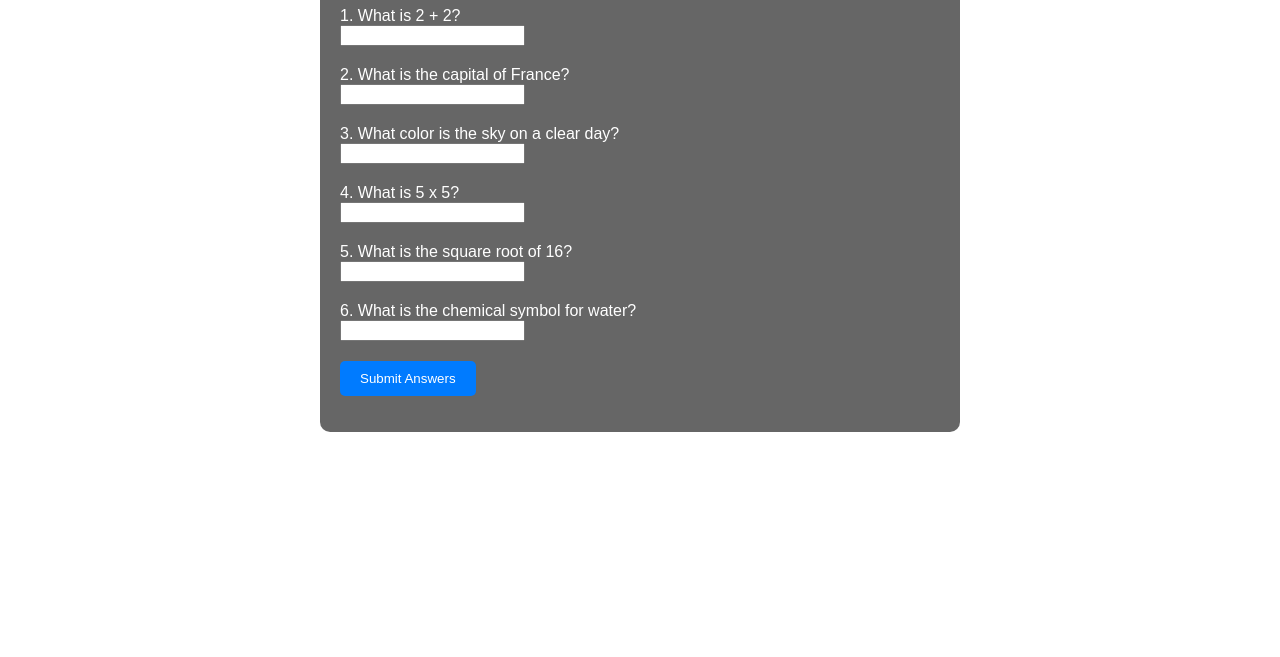
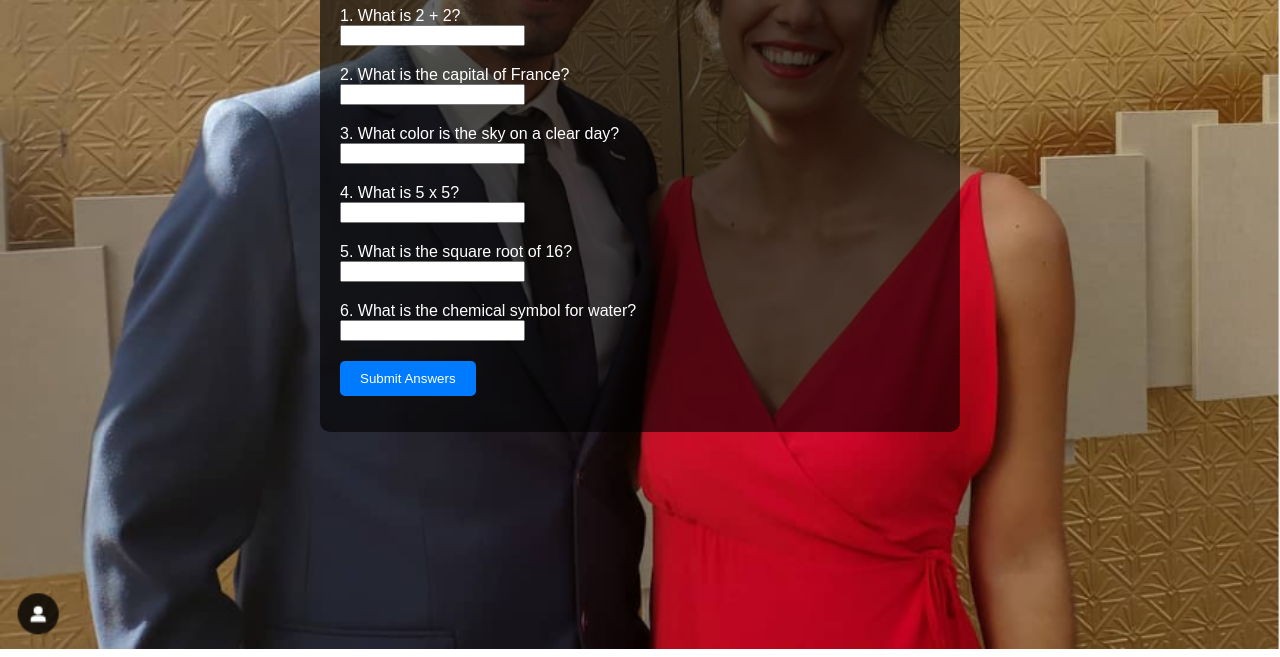
Before and after one commit to automationagile/luaDeMel, a website: page index.html in a window 1280 px wide. Shown: the part 143-800 px from the top of the page. Drawn offline with Linux system fonts and the light colour scheme; the site is published under a folder, as on GitHub Pages, so addresses that start at the root find nothing.

Commit message:
add image

```diff
--- a/index.html
+++ b/index.html
@@ -9,7 +9,7 @@
       font-family: Arial, sans-serif;
       margin: 0;
       padding: 0;
-      background-image: url('/background.png'); /* Image path */
+      background-image: url('public/background.png'); /* Image path */
       background-size: cover; /* Cover the entire page */
       background-repeat: no-repeat;
       background-position: center;
```
